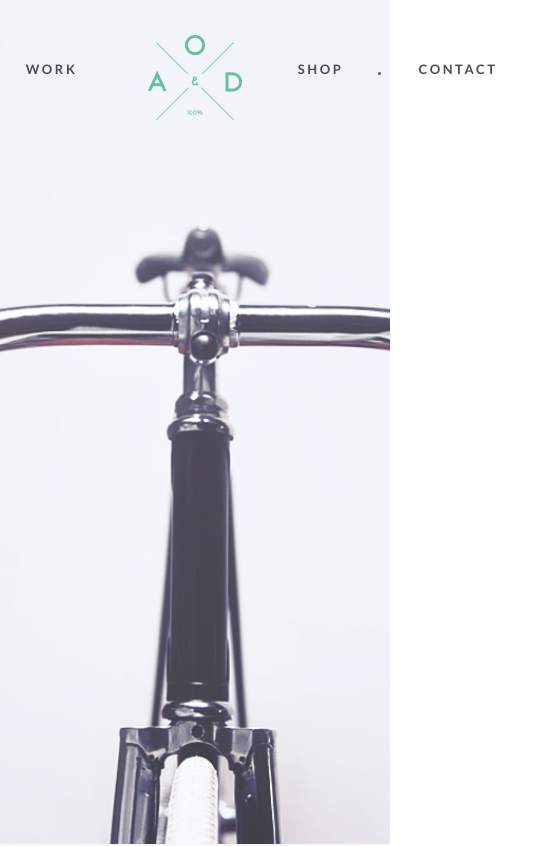
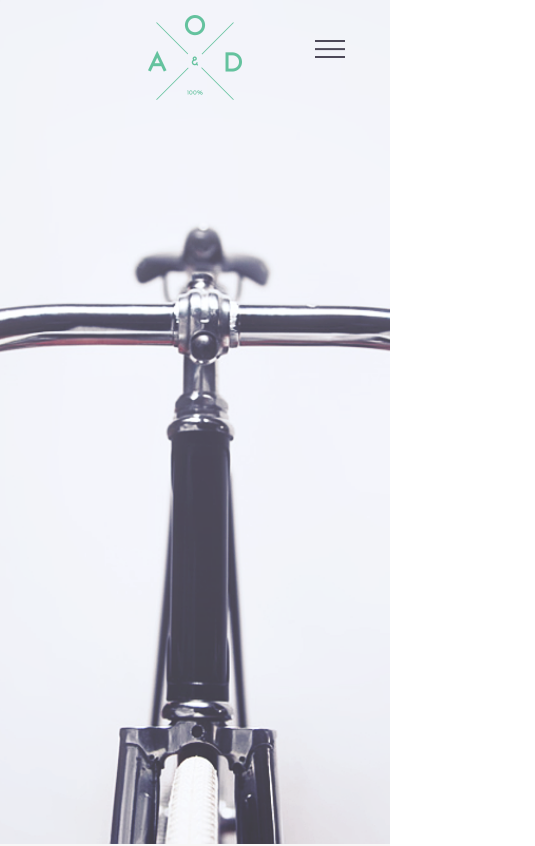
Before and after one commit to SpauN1/bike-landing, a plain HTML site: page index.html in a window 390 px wide. Shown: the top 846 px of the page, 535 px wide, since content can reach past the window. Drawn offline with nearby package versions, Linux system fonts and the light colour scheme.

Commit message:
add adaptive menu

```diff
--- a/css/style.css
+++ b/css/style.css
@@ -18,7 +18,9 @@ h1,h2,h3,h4,h5,h6{font-size:inherit;font-weight:inherit;}
 body{
 	font-family: 'Lato', sans-serif;
 }
-
+body._lock {
+	overflow: hidden;
+}
 .ibg{
 	background-position: center;
 	background-size: cover;
@@ -45,7 +47,13 @@ body{
 .header {
 	position: absolute;
 	width: 100%;
+	left: 0;
 	top: 35px;
+}
+@media (max-width: 767px) {
+	.header {
+		top: 15px;
+	}
 }
 .header__row {
 	display: flex;
@@ -60,27 +68,76 @@ body{
 }
 .menu {
 }
+.icon-menu {
+}
 .menu__icon {
 }
-.icon-menu {
+@media (max-width: 767px) {
+	.menu__icon {
+		z-index: 5;
+		display: block;
+		position: absolute;
+		width: 30px;
+		height: 18px;
+		top: 25px;
+		right: 45px;
+		cursor: pointer;
+	}
+	.menu__icon span,
+	.menu__icon::before,
+	.menu__icon::after {
+		left: 0;
+		position: absolute;
+		height: 10%;
+		width: 100%;
+		transition: all 0.3s ease;
+		background-color:#4d4959;;
+	}
+	.menu__icon._active::before,
+	.menu__icon._active::after {
+		background-color: #fff;
+	}
+	.menu__icon::before,
+	.menu__icon::after {
+		content: "";
+	}
+	.menu__icon::before {
+		top: 0;
+	}
+	.menu__icon::after {
+		bottom: 0;
+	}
+	.menu__icon span {
+		top: 50%;
+		transform: scale(1) translate(0px, -50%);
+	}
+	.menu__icon._active span {
+		transform: scale(0) translate(0px, -50%);
+	}
+	.menu__icon._active::before {
+		top: 50%;
+		transform: rotate(-45deg) translate(0px, -50%);
+	}
+	.menu__icon._active::after {
+		bottom: 50%;
+		transform: rotate(45deg) translate(0px, 50%);
+	}
 }
-.meny__body {
-}
-.meny__list {
+.menu__body
+.menu__list {
 	display: flex;
 }
-.meny__list li {
+.menu__list li {
 	position: relative;
 	padding: 0px 37.5px;
 }
-.meny__list li:nth-child(2) {
+.menu__list li:nth-child(2) {
 	padding: 0px 110px 0px 37.5px;
-
 }
-.meny__list li:nth-child(3) {
+.menu__list li:nth-child(3) {
 	padding: 0px 37.5px 0px 110px;
 }
-.meny__list li:after {
+.menu__list li:after {
 	content: "";
 	height: 3px;
 	width: 3px;
@@ -90,12 +147,12 @@ body{
 	top: 12px;
 	right: 0;
 }
-.meny__list li:nth-child(2):after,
-.meny__list li:nth-child(4):after {
+.menu__list li:nth-child(2):after,
+.menu__list li:last-child:after {
 	content: "";
 	display: none;
 }
-.meny__link {
+.menu__link {
 	font-size: 13px;
 	line-height: 1.2;
 	font-weight: 700;
@@ -103,11 +160,64 @@ body{
 	letter-spacing: 0.2em;
 	color: #4d4959;
 }
+
+@media (max-width: 767px) {
+	.menu__body {
+		position: fixed;
+		overflow: auto;
+		width: 100%;
+		height: 100%;
+		top: 0;
+		left: -100%;
+		transition: left 0.3s ease;
+		background-color: #4d4959;
+		padding: 150px 0px 20px 0px;
+	}
+	.menu__body._active {
+		left: 0px;
+	}
+	.menu__body._active
+
+	.menu__list {
+	flex-direction: column;
+	align-items: center;
+	justify-content: center;
+	}
+	.menu__link {
+		font-size: 18px;
+		color: #ffffff;
+	}
+	.menu__list li {
+		padding: 0px 0px 40px 0px;
+	}
+	.menu__list li:nth-child(2),
+	.menu__list li:nth-child(3) {
+		padding: 0px 0px 40px 0px;
+	}
+	.menu__list li:last-child {
+		padding: 0px;
+	}
+	.menu__list li:after {
+		height: 3px;
+		width: 3px;
+		background-color: #fff;
+		border-radius: 50%;
+		top: 40px;
+		right: 50%;
+	}
+	.menu__list li:nth-child(2):after {
+		display: block;
+	}
+}
+
+
+
 .main-screen {
 	background: url(/img/bg_1.png) center / cover no-repeat;
 	min-width: 100vw;
 	min-height: 100vh;
 }
+
 .generation {
 	background-color: #f7f7f7;
 	padding: 118px 0px 0px 0px;
@@ -142,6 +252,7 @@ body{
 	color: #848789;
 	padding: 0px 0px 140px 0px;
 }
+
 /*==========================================================================================================*/
 .brands {
 }
--- a/index.html
+++ b/index.html
@@ -16,19 +16,15 @@
 			<header class="header">
 				<div class="header__row">
 					<nav class="header__menu menu">
-						<!-- МЕНЮ БУРГЕР -->
-						<div class="menu__icon icon-menu">
-							<span></span>
-							<span></span>
+						<div class="icon-menu menu__icon">
 							<span></span>
 						</div>
-						<!-- МЕНЮ БУРГЕР -->
-						<div class="meny__body">
-							<ul class="meny__list">
-								<li><a href="#" class="meny__link">about us</a></li>
-								<li><a href="#" class="meny__link">work</a></li>
-								<li><a href="#" class="meny__link">shop</a></li>
-								<li><a href="#" class="meny__link">contact</a></li>
+						<div class="menu__body">
+							<ul class="menu__list">
+								<li><a href="#" class="menu__link">about us</a></li>
+								<li><a href="#" class="menu__link">work</a></li>
+								<li><a href="#" class="menu__link">shop</a></li>
+								<li><a href="#" class="menu__link">contact</a></li>
 							</ul>
 						</div>
 					</nav>
--- a/js/script.js
+++ b/js/script.js
@@ -1,3 +1,15 @@
+"use strict";
+
+const iconMenu = document.querySelector(".menu__icon");
+const menuBody = document.querySelector(".menu__body");
+if (iconMenu) {
+	iconMenu.addEventListener("click", function (e) {
+		document.body.classList.toggle("_lock");
+		iconMenu.classList.toggle("_active");
+		menuBody.classList.toggle("_active");
+	});
+}
+
 function ibg() {
 	let ibg = document.querySelectorAll(".ibg");
 	for (var i = 0; i < ibg.length; i++) {
```
